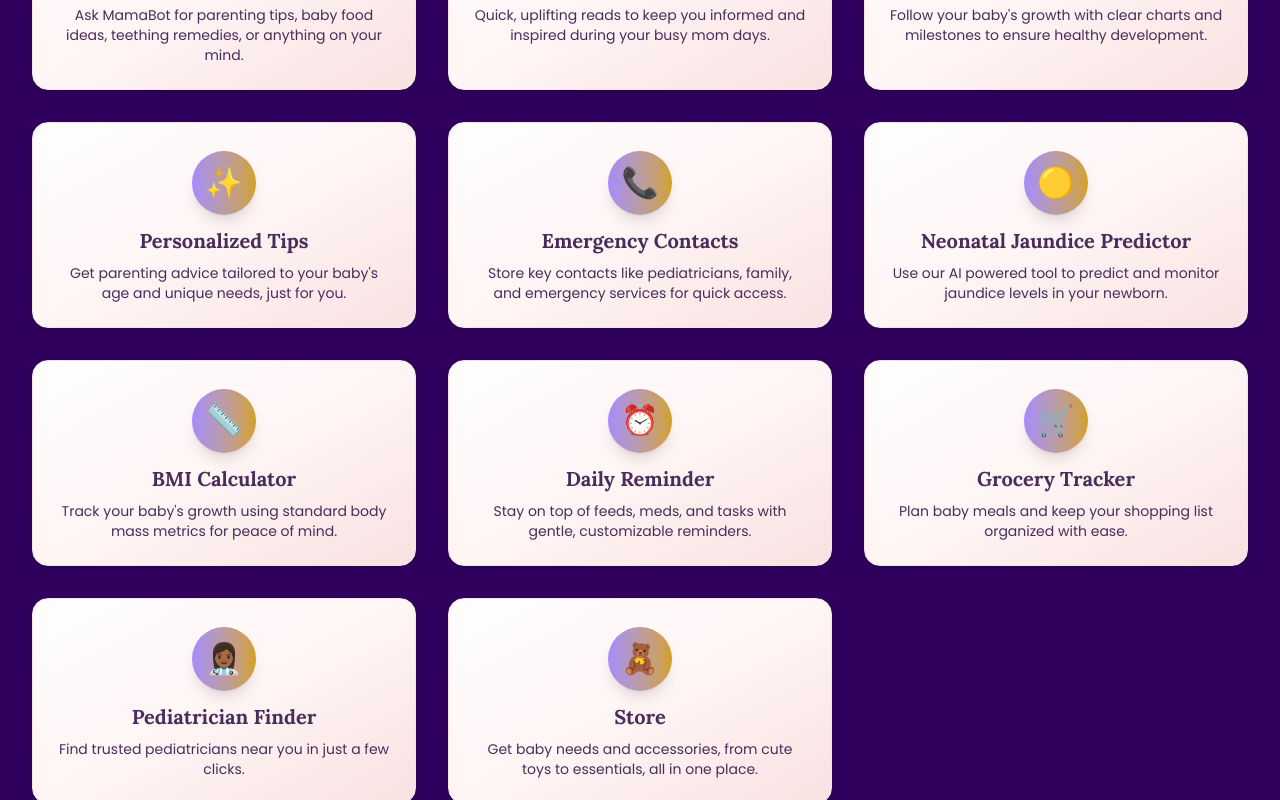
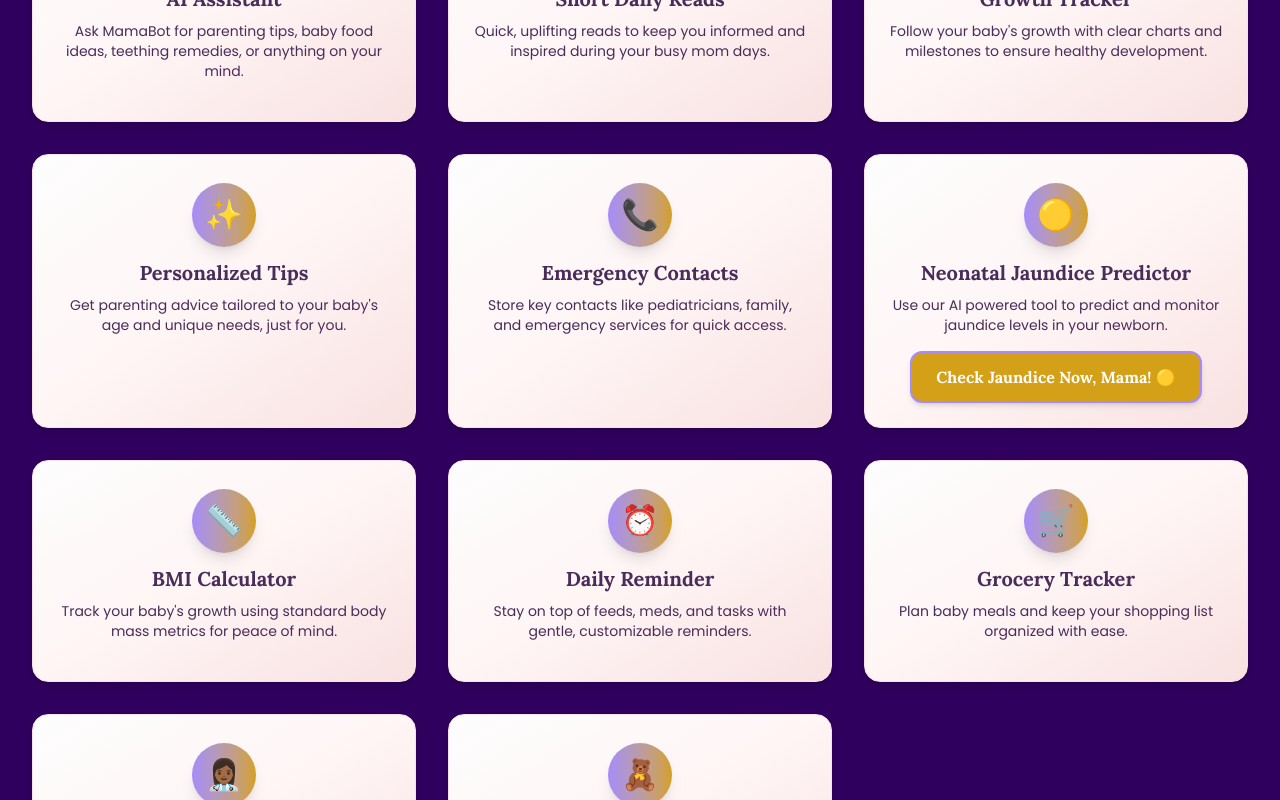
Before and after one commit to tejHacks/mamacare-latest, a React (Vite) app: page / in a window 1280 px wide. Shown: the part 1440-2240 px from the top of the page. Built offline with nearby package versions, Linux system fonts and the light colour scheme.

Commit message:
New also but can move

```diff
--- a/src/components/Features.jsx
+++ b/src/components/Features.jsx
@@ -45,6 +45,10 @@ const features = [
     title: "Neonatal Jaundice Predictor",
     desc: "Use our AI powered tool to predict and monitor jaundice levels in your newborn.",
     emoji: "🟡",
+    button: {
+      text: "Check Jaundice Now, Mama! 🟡",
+      link: "https://aquamarine-starship-c220c5.netlify.app/",
+    },
   },
   {
     title: "BMI Calculator",
@@ -144,7 +148,17 @@ export default function Features() {
                 <h3 className="text-xl font-bold text-[#4A2C5A] mb-2 font-[Lora]">
                   {feature.title}
                 </h3>
-                <p className="text-[#4A2C5A] text-sm font-[Poppins]">{feature.desc}</p>
+                <p className="text-[#4A2C5A] text-sm font-[Poppins] mb-4">{feature.desc}</p>
+                {feature.button && (
+                  <motion.a
+                    href={feature.button.link}
+                    className="inline-block bg-[#D4A017] hover:bg-[#E8B923] text-[#FDFDFD] font-[Lora] font-bold text-base px-6 py-3 rounded-xl border-2 border-[#A78BFA] shadow-md transition-all duration-300"
+                    whileHover={{ scale: 1.05 }}
+                    whileTap={{ scale: 0.95 }}
+                  >
+                    {feature.button.text}
+                  </motion.a>
+                )}
               </motion.div>
             ))}
           </AnimatePresence>
```
